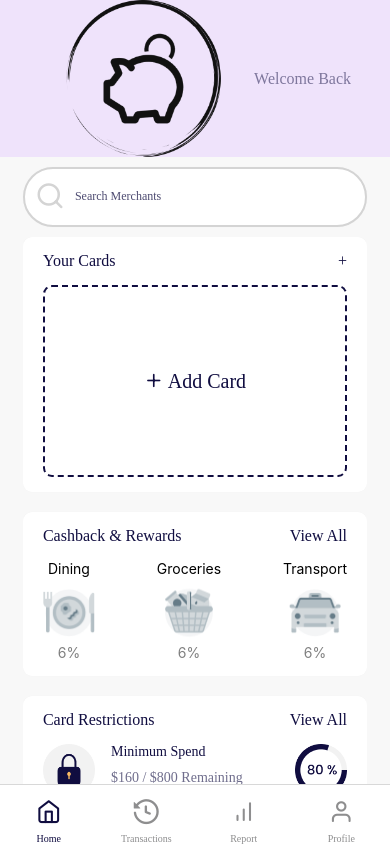
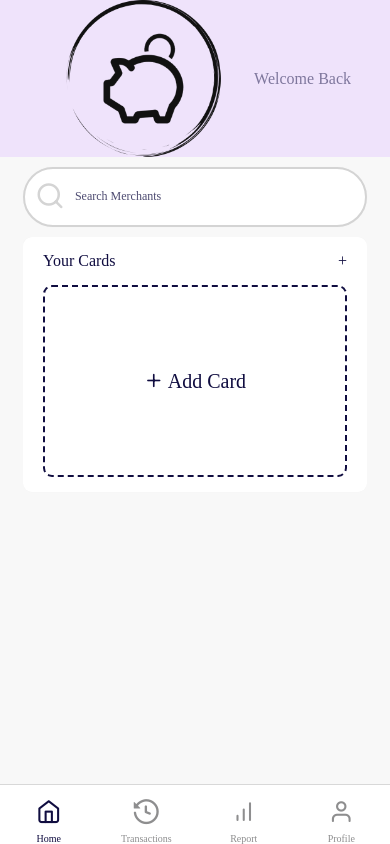
Before and after one commit to RyanNgWH/WhichCard, a React Native app: screen /HomeStack in a window 390 px wide. Built offline with nearby package versions, Linux system fonts and the light colour scheme.

Commit message:
Remove show cashback and card restrictions view when user has no cards.

```diff
--- a/app/screens/DashboardScreen.tsx
+++ b/app/screens/DashboardScreen.tsx
@@ -169,8 +169,8 @@ function CardView() {
           <CardViewEmpty {...cardViewStyleProps} />
         )}
       </View>
-      <CashbackAndRewardsView />
-      <CardRestrictionsView />
+      {hasCards ?       <CashbackAndRewardsView /> : null}
+      {hasCards ?  <CardRestrictionsView /> : null}
     </View>
   );
 }
```
Also changed, not shown: 2 other files (tests, documents, lock files or other folders).
